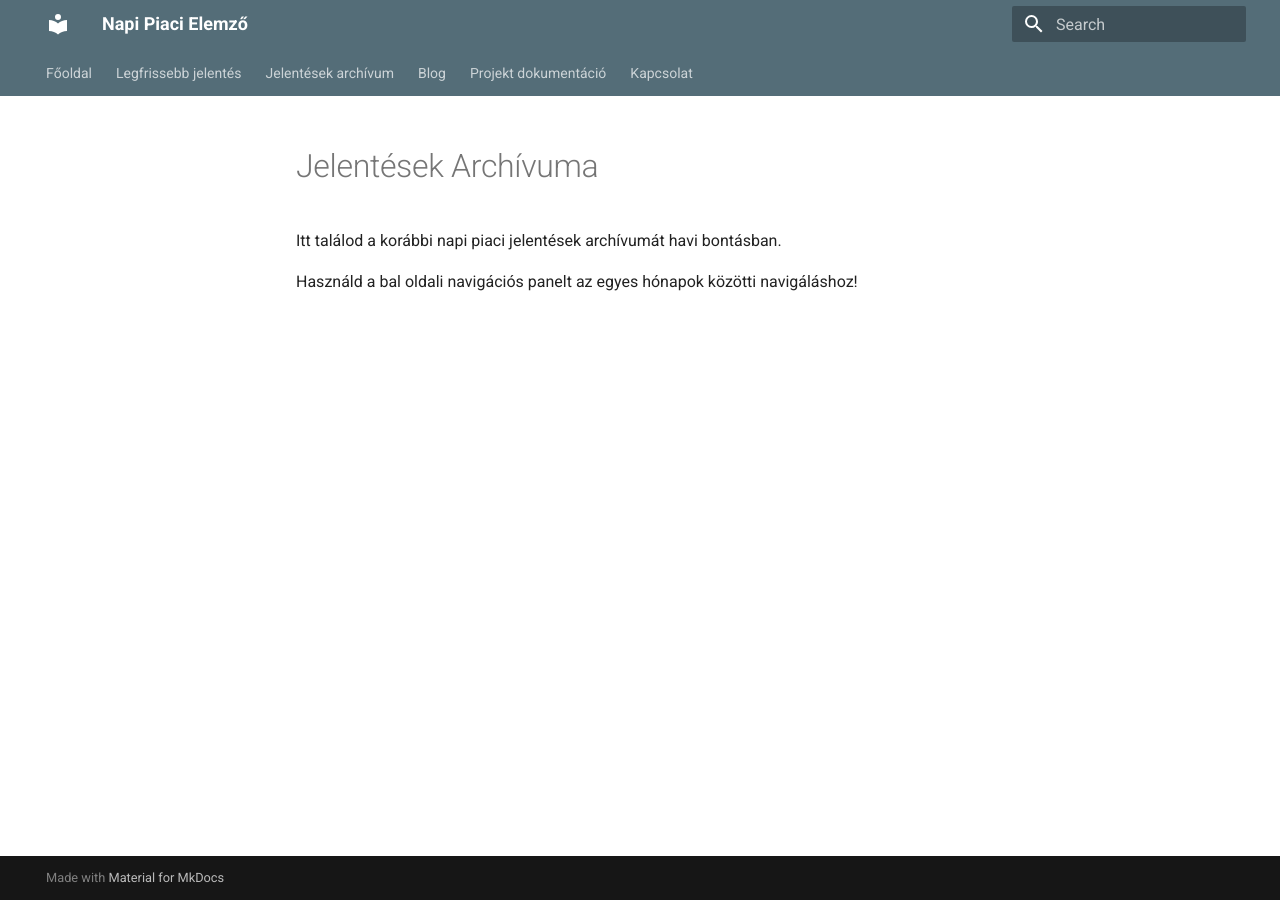
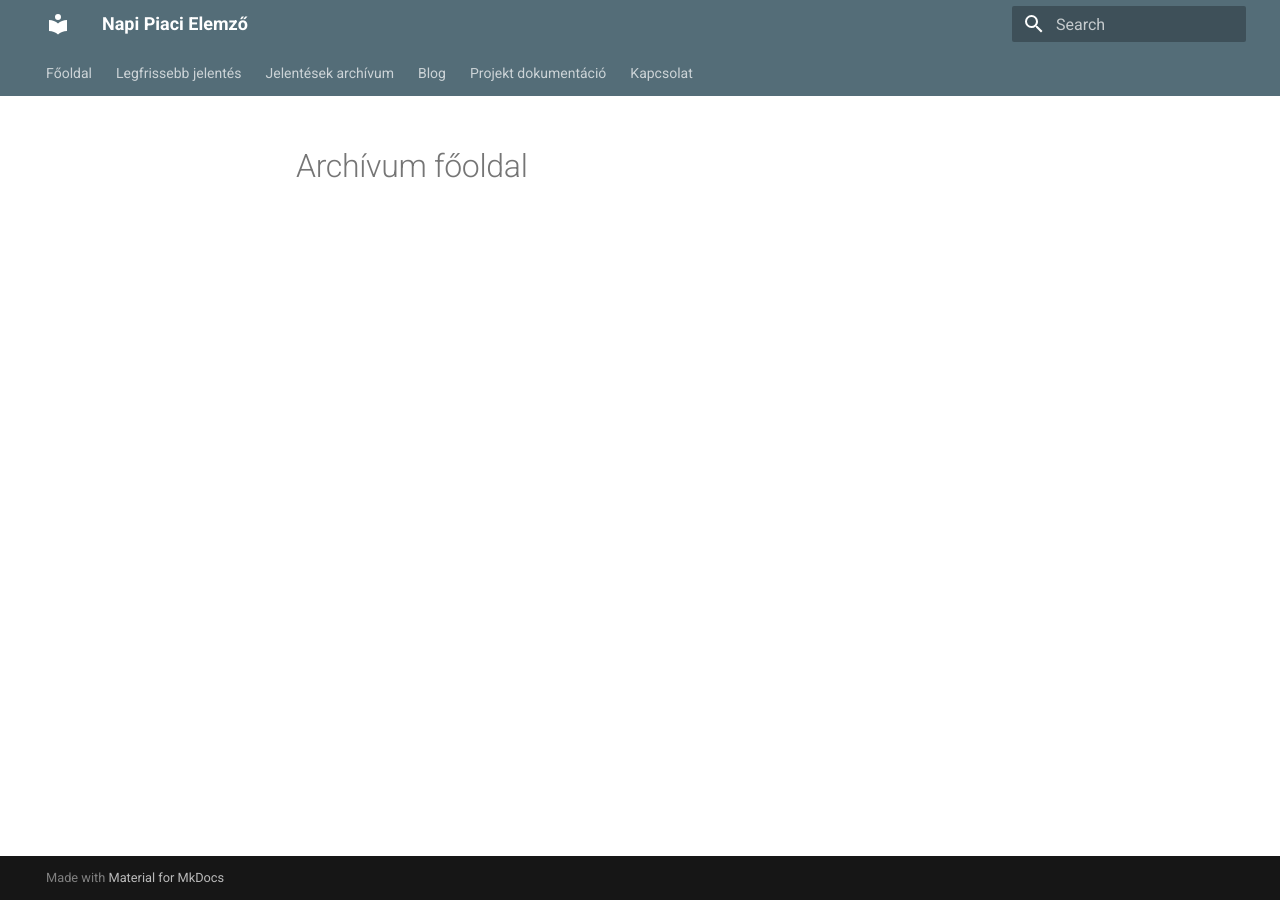
Before and after one commit to Maeshowe/market-analyzer, an MkDocs documentation site: the page built from docs/daily/index.md, in a window 1280 px wide. Built offline with MkDocs 1.6.1 and Material for MkDocs 9.7.7, drawn with Linux system fonts in a browser that asks for light colours.

Commit message:
MkDocs mappaszerkezet index.md fájlokkal kiegészítve a 404-es hibák javítása miatt

```diff
--- a/docs/daily/index.md
+++ b/docs/daily/index.md
@@ -1,5 +1 @@
-# Jelentések Archívuma
-
-Itt találod a korábbi napi piaci jelentések archívumát havi bontásban.
-
-Használd a bal oldali navigációs panelt az egyes hónapok közötti navigáláshoz!
+# Archívum főoldal
```
Also changed, not shown: docs/blog/elemzesek/index.md (added, +1 -0 lines), docs/blog/hirek/index.md (added, +1 -0 lines), docs/blog/technologia/index.md (added, +1 -0 lines).
